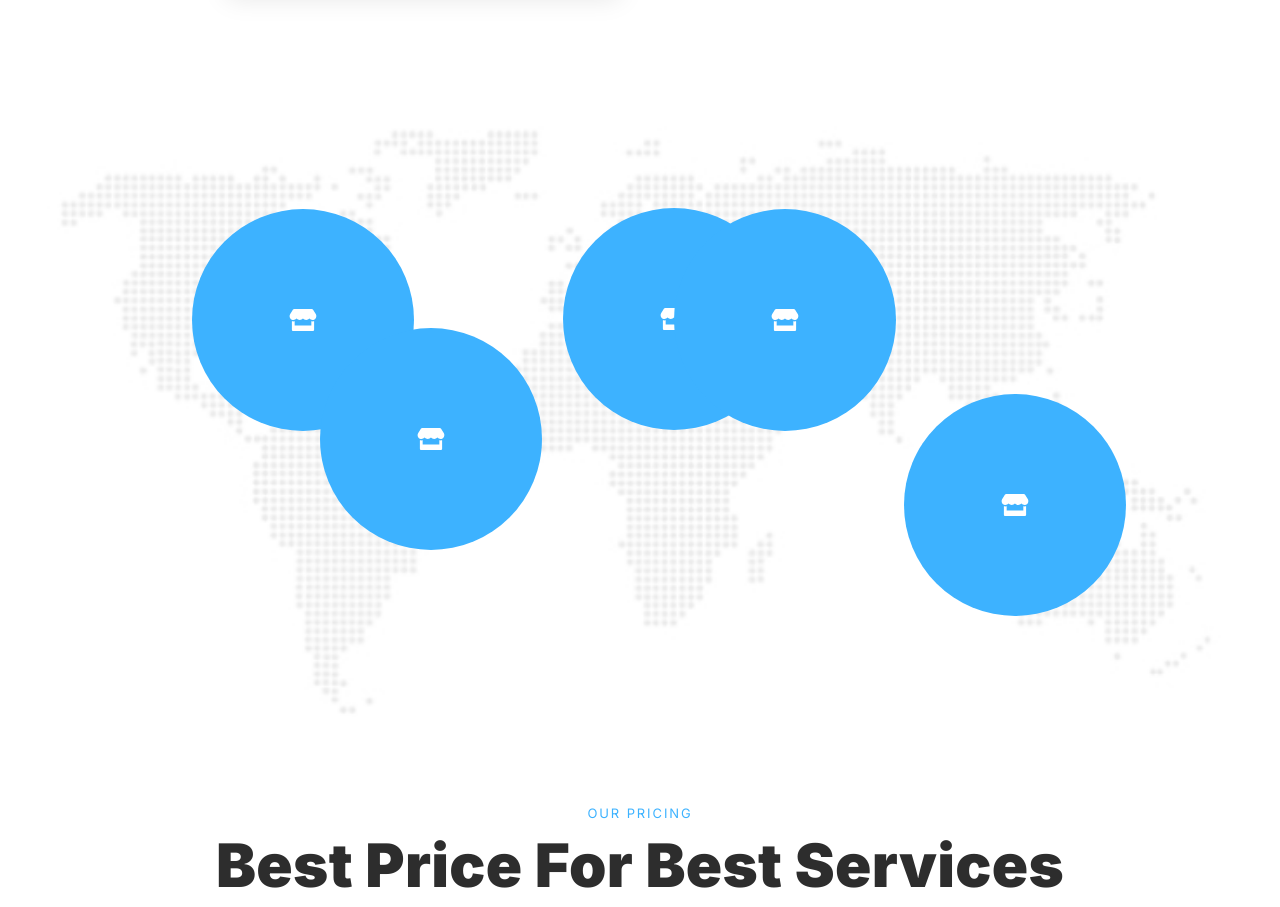
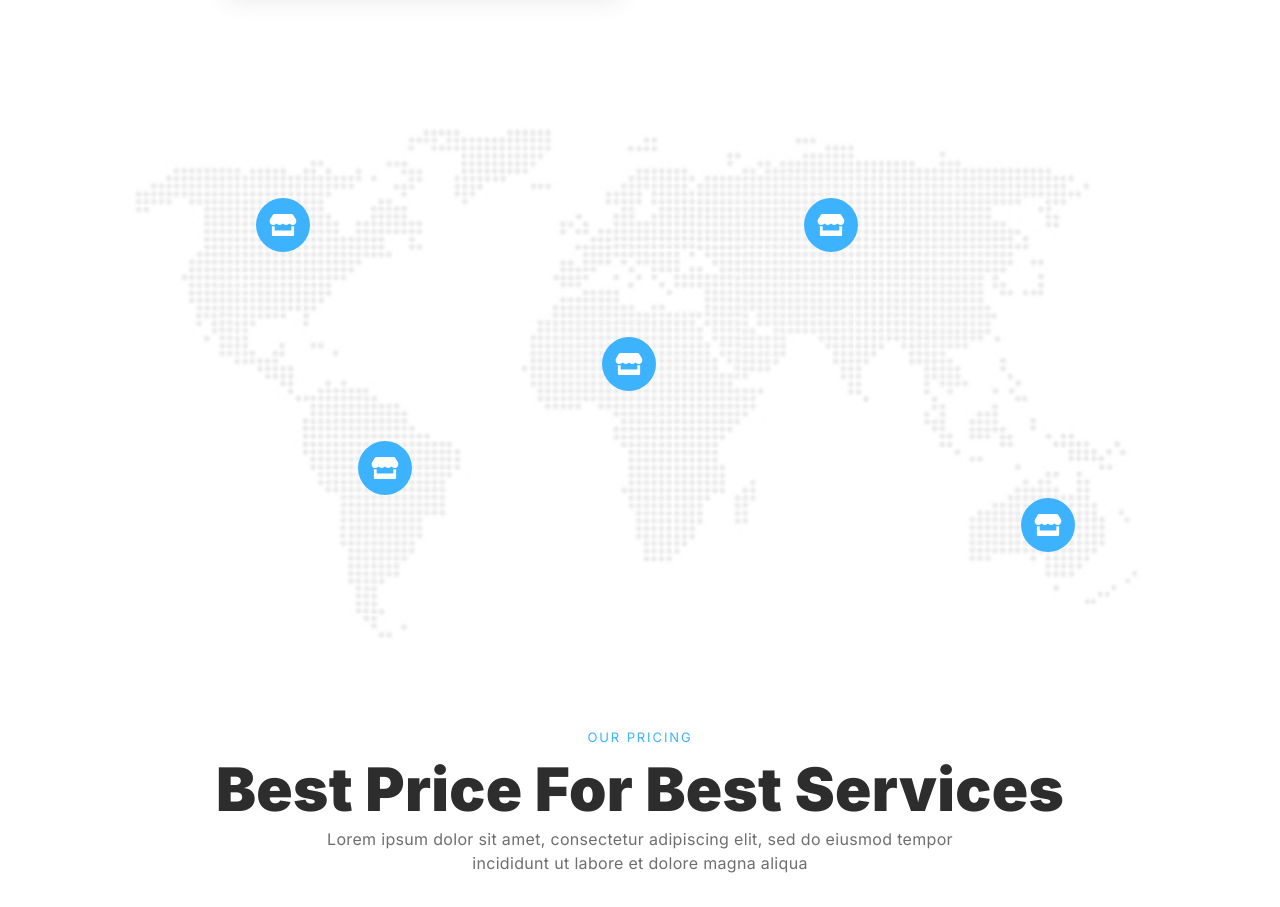
Before and after one commit to davidtavartk/Lauria, a Next.js app: page / in a window 1280 px wide. Shown: the part 1580-2487 px from the top of the page. Built offline with nearby package versions, Linux system fonts and the light colour scheme; a web font is replaced by a local one.

Commit message:
Fixed Map Padding Bugs

```diff
--- a/src/components/atoms/MapPinItem/MapPinItem.tsx
+++ b/src/components/atoms/MapPinItem/MapPinItem.tsx
@@ -4,7 +4,7 @@ import MapIcon from "../../../../public/svgs/MapIcon";
 const MapPinItem = ({ className }: MapPinItemProps) => {
   return (
     <div
-      className={`absolute flex items-center justify-center rounded-full bg-primary p-1 sm:p-2 lg:p-24 ${className}`}
+      className={`absolute flex items-center justify-center rounded-full bg-primary p-1 sm:p-2 lg:p-[12px] ${className}`}
     >
       <MapIcon />
     </div>
--- a/src/components/molecules/MapSection/MapSection.tsx
+++ b/src/components/molecules/MapSection/MapSection.tsx
@@ -4,7 +4,7 @@ import MapPinItem from "@/components/atoms/MapPinItem/MapPinItem";
 
 const MapSection = () => {
   return (
-    <div className="m-auto w-full px-4 relative mt-32">
+    <div className="m-auto w-full px-4 relative mt-32 lg:px-24">
       <Image
         src={mapBackground}
         alt="mapHero"
@@ -12,11 +12,11 @@ const MapSection = () => {
         width={1600}
         height={800}
       />
-      <MapPinItem className="left-[15%] top-[15%]"/>
-      <MapPinItem className="left-[25%] bottom-[28%]"/>
-      <MapPinItem className="left-[44%] bottom-[48%]"/>
-      <MapPinItem className="right-[30%] top-[15%]"/>
-      <MapPinItem className="right-[12%] bottom-[17%]"/>
+      <MapPinItem className="left-[15%] top-[15%] lg:left-[20%]"/>
+      <MapPinItem className="left-[25%] bottom-[28%] lg:left-[28%]"/>
+      <MapPinItem className="left-[44%] bottom-[48%] lg:left-[47%]"/>
+      <MapPinItem className="right-[30%] top-[15%] lg:right-[33%]"/>
+      <MapPinItem className="right-[12%] bottom-[17%] lg:right-[16%]"/>
     </div>
   );
 };
```
